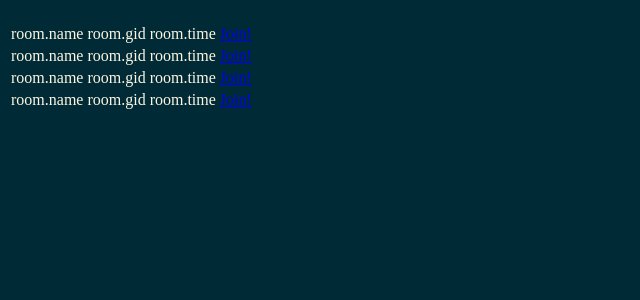
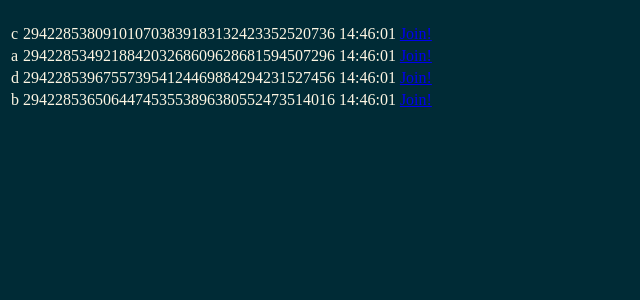
Before and after one commit to gottschali/HiveMind, a Flask app: page /lobby in a window 1280 px wide. Shown: the part 58-358 px from the top of the page, without its empty margins (0-640 px from the left). Run offline with Flask 2, Linux system fonts and the light colour scheme; parts of the project's set-up code (start-up, migrations or seed data) failed here and were passed over; some libraries are stand-ins or nearby versions.

Commit message:
Format lobby table

```diff
--- a/hivehost/templates/lobby.html
+++ b/hivehost/templates/lobby.html
@@ -10,9 +10,9 @@
 <table>
     {% for room in rooms %}
     <tr>
-        <td> room.name </td>
-        <td> room.gid </td>
-        <td> room.time </td>
+        <td> {{ room.name }} </td>
+        <td> {{ room.gid }} </td>
+        <td> {{ room.time }} </td>
         <td> <a href={{ "/play/online?gid=" + room.gid }}>Join! </a> </td>
     </tr>
     {% endfor %}
```
